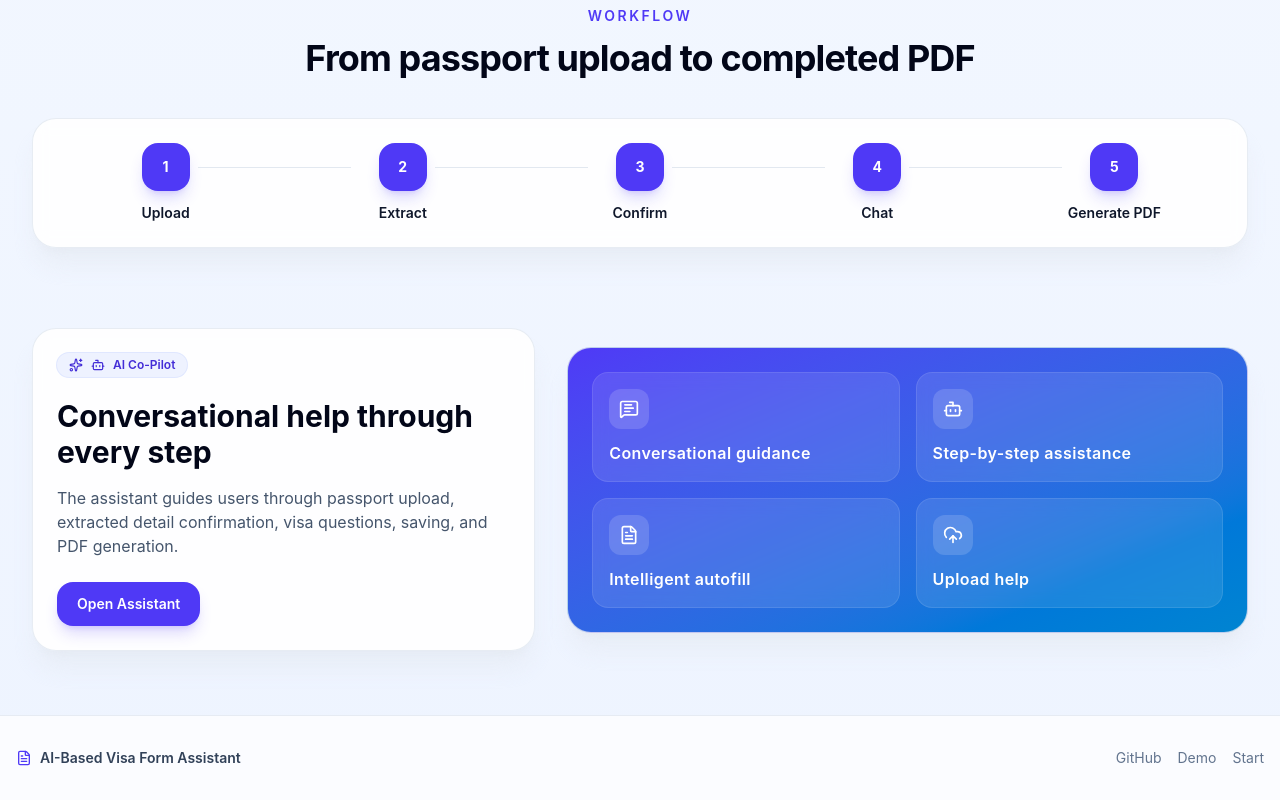
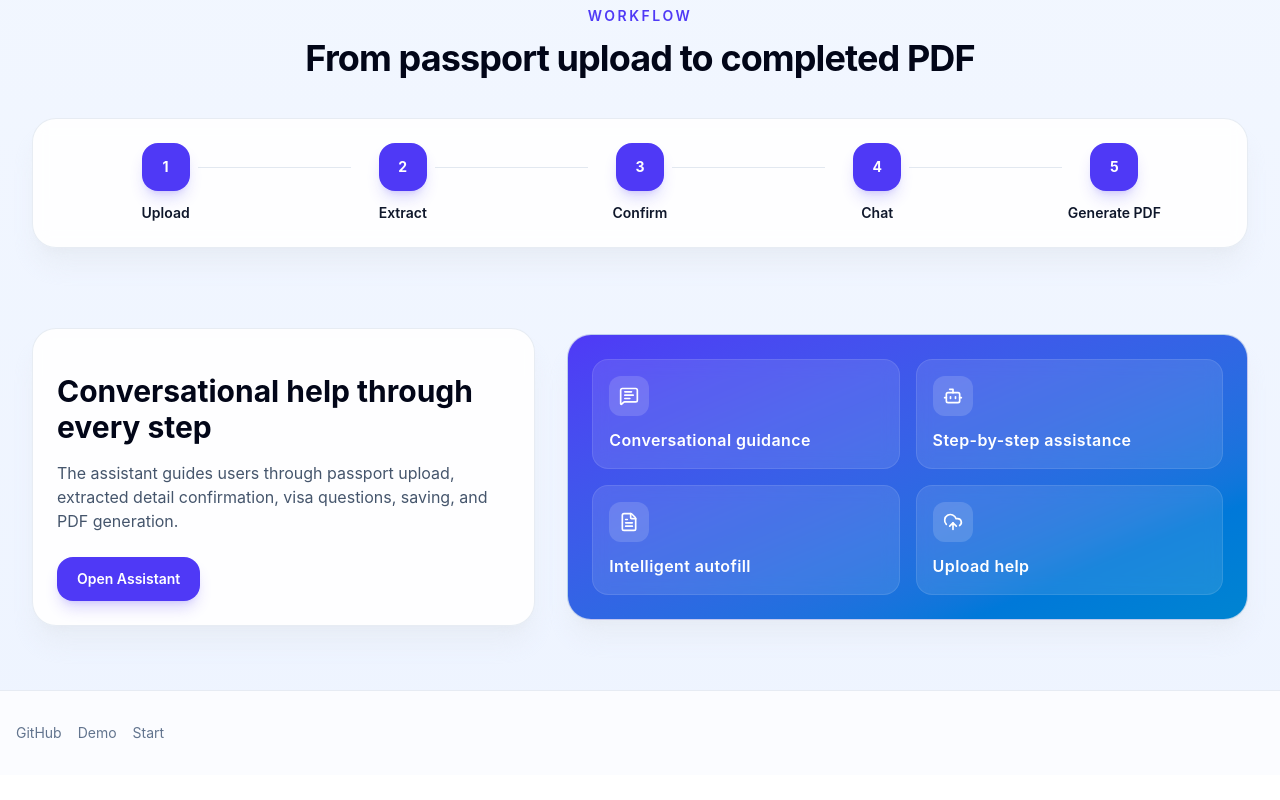
Before and after one commit to devR1shabh/VisaForm, a React (Vite) app in the folder client/: page / in a window 1280 px wide. Shown: the part 1458-2258 px from the top of the page. After the commit the page ends 2233 px from the top, so only its background shows below. Built offline with nearby package versions, Linux system fonts and the light colour scheme.

Commit message:
home page modifications

```diff
--- a/client/src/components/ui.jsx
+++ b/client/src/components/ui.jsx
@@ -269,10 +269,7 @@ export function Footer() {
   return (
     <footer className="border-t border-slate-200/80 bg-white/75 px-4 py-8">
       <div className="mx-auto flex max-w-7xl flex-col gap-4 text-sm text-slate-500 sm:flex-row sm:items-center sm:justify-between">
-        <div className="flex items-center gap-2 font-semibold text-slate-700">
-          <FileText className="h-4 w-4 text-indigo-600" />
-          AI-Based Visa Form Assistant
-        </div>
+
         <div className="flex gap-4">
           <a href="#" className="hover:text-indigo-600">GitHub</a>
           <a href="#" className="hover:text-indigo-600">Demo</a>
--- a/client/src/pages/Home.jsx
+++ b/client/src/pages/Home.jsx
@@ -185,10 +185,7 @@ function Home() {
         <Section className="pt-4">
           <div className="grid items-center gap-8 lg:grid-cols-[0.85fr_1.15fr]">
             <Card>
-              <StatusBadge>
-                <Bot className="h-3.5 w-3.5" />
-                AI Co-Pilot
-              </StatusBadge>
+
               <h2 className="mt-5 text-3xl font-bold text-slate-950">
                 Conversational help through every step
               </h2>
```
